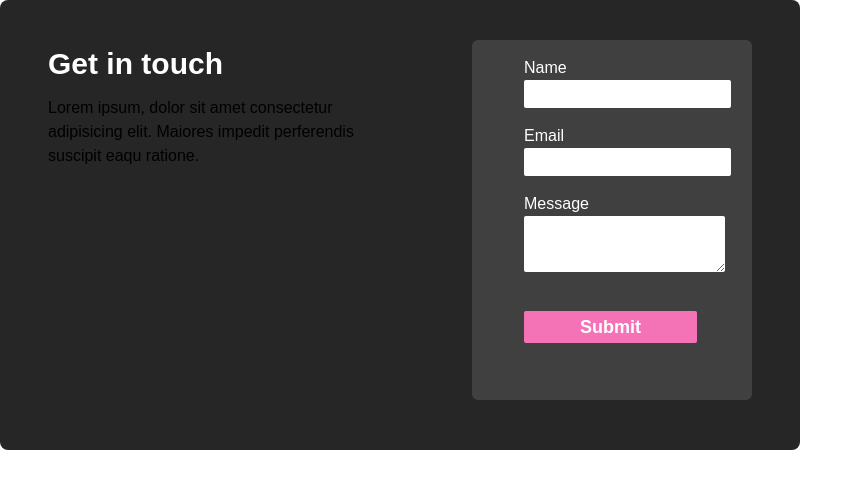
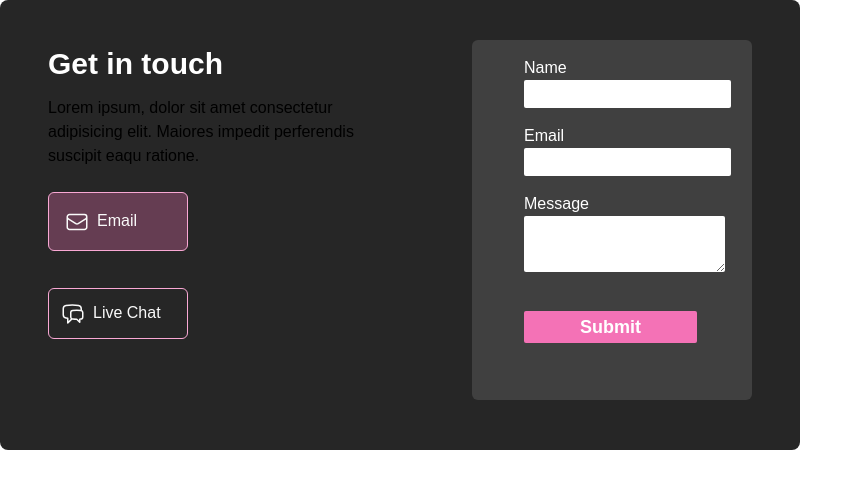
Before and after one commit to MaxPrehoda/nextjs-pomohub, a Next.js app: page /components/ContactForm in a window 1280 px wide. Shown: the top 488 px of the page, without its empty margins (0-863 px from the left). Built offline with nearby package versions, Linux system fonts and the light colour scheme.

Commit message:
WIP: Email vs chat bot options

```diff
--- a/pages/components/ContactForm.tsx
+++ b/pages/components/ContactForm.tsx
@@ -29,7 +29,18 @@ const ContactForm = () => {
         <div className="relative w-[800px] h-[450px] bg-neutral-800 rounded-lg p">
         <label className="text-3xl font-semibold leading-8 pl-12 pb-1 mt-12 absolute text-white">Get in touch</label>
         <p className="absolute pt-12 w-[40%] ml-12 mt-12 font-thin">Lorem ipsum, dolor sit amet consectetur adipisicing elit. Maiores impedit perferendis suscipit eaqu ratione.</p>
-            <div className="bg-neutral-700 p-4 rounded-md w-[35%] h-[80%] right-0 absolute mt-10 mr-12">
+        <div className="bg-transparent left-12 top-72 border-[1px] border-pink-300 rounded-md w-[17.5%] h[2%] text-zinc-50 absolute invisible hover:block"><svg xmlns="http://www.w3.org/2000/svg" fill="none" viewBox="0 0 24 24" stroke-width="1.5" stroke="currentColor" className="mr-2 inline w-6 h-6">
+  <path stroke-linecap="round" stroke-linejoin="round" d="M20.25 8.511c.884.284 1.5 1.128 1.5 2.097v4.286c0 1.136-.847 2.1-1.98 2.193-.34.027-.68.052-1.02.072v3.091l-3-3c-1.354 0-2.694-.055-4.02-.163a2.115 2.115 0 01-.825-.242m9.345-8.334a2.126 2.126 0 00-.476-.095 48.64 48.64 0 00-8.048 0c-1.131.094-1.976 1.057-1.976 2.192v4.286c0 .837.46 1.58 1.155 1.951m9.345-8.334V6.637c0-1.621-1.152-3.026-2.76-3.235A48.455 48.455 0 0011.25 3c-2.115 0-4.198.137-6.24.402-1.608.209-2.76 1.614-2.76 3.235v6.226c0 1.621 1.152 3.026 2.76 3.235.577.075 1.157.14 1.74.194V21l4.155-4.155" />
+</svg>NaN
+</div>
+        <div className="bg-transparent left-12 top-72 border-[1px] border-pink-300 p-3 rounded-md w-[17.5%] h[2%] text-zinc-50 absolute hover:invisible hover:-z-20"><svg xmlns="http://www.w3.org/2000/svg" fill="none" viewBox="0 0 24 24" stroke-width="1.5" stroke="currentColor" className="mr-2 inline w-6 h-6">
+  <path stroke-linecap="round" stroke-linejoin="round" d="M20.25 8.511c.884.284 1.5 1.128 1.5 2.097v4.286c0 1.136-.847 2.1-1.98 2.193-.34.027-.68.052-1.02.072v3.091l-3-3c-1.354 0-2.694-.055-4.02-.163a2.115 2.115 0 01-.825-.242m9.345-8.334a2.126 2.126 0 00-.476-.095 48.64 48.64 0 00-8.048 0c-1.131.094-1.976 1.057-1.976 2.192v4.286c0 .837.46 1.58 1.155 1.951m9.345-8.334V6.637c0-1.621-1.152-3.026-2.76-3.235A48.455 48.455 0 0011.25 3c-2.115 0-4.198.137-6.24.402-1.608.209-2.76 1.614-2.76 3.235v6.226c0 1.621 1.152 3.026 2.76 3.235.577.075 1.157.14 1.74.194V21l4.155-4.155" />
+</svg>Live Chat
+</div><div className="left-12 top-48 border-[1px] border-pink-300 bg-pink-400 bg-opacity-30 p-4 rounded-md w-[17.5%] h[2%] text-zinc-50 absolute hover:bg-opacity-40"><svg xmlns="http://www.w3.org/2000/svg" fill="none" viewBox="0 0 24 24" stroke-width="1.5" stroke="currentColor" className="inline mr-2 w-6 h-6">
+  <path stroke-linecap="round" stroke-linejoin="round" d="M21.75 6.75v10.5a2.25 2.25 0 01-2.25 2.25h-15a2.25 2.25 0 01-2.25-2.25V6.75m19.5 0A2.25 2.25 0 0019.5 4.5h-15a2.25 2.25 0 00-2.25 2.25m19.5 0v.243a2.25 2.25 0 01-1.07 1.916l-7.5 4.615a2.25 2.25 0 01-2.36 0L3.32 8.91a2.25 2.25 0 01-1.07-1.916V6.75" />
+</svg>
+Email
+</div><div className="bg-neutral-700 p-4 rounded-md w-[35%] h-[80%] right-0 absolute mt-10 mr-12">
                 <div className="relative mt-4 gap-6 space-y-8 sm:flex-row md:flex-col lg:flex-row">
                     <div className="relative ml-9">
                         <label className="absolute top-0 text-md font-thin leading-8 text-white -mt-5">Name </label>
```
